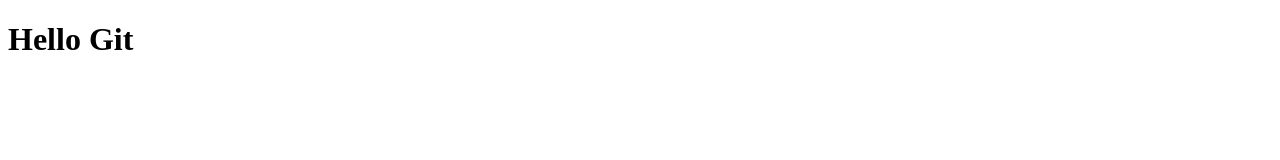
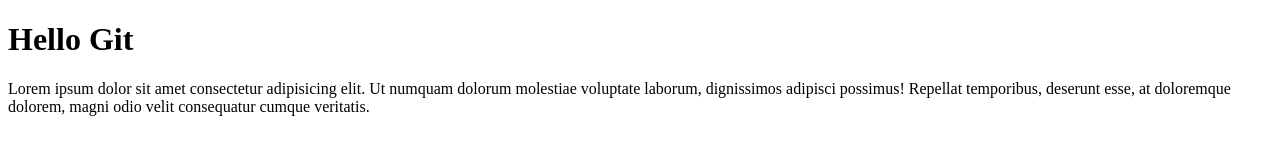
Before and after one commit to htetshinelynn/Project, a plain HTML site: page index.html in a window 1280 px wide. Drawn offline with Linux system fonts and the light colour scheme.

Commit message:
add p tag

```diff
--- a/index.html
+++ b/index.html
@@ -8,5 +8,6 @@
 </head>
 <body>
     <h1>Hello Git</h1>
+    <p>Lorem ipsum dolor sit amet consectetur adipisicing elit. Ut numquam dolorum molestiae voluptate laborum, dignissimos adipisci possimus! Repellat temporibus, deserunt esse, at doloremque dolorem, magni odio velit consequatur cumque veritatis.</p>
 </body>
 </html>
```
